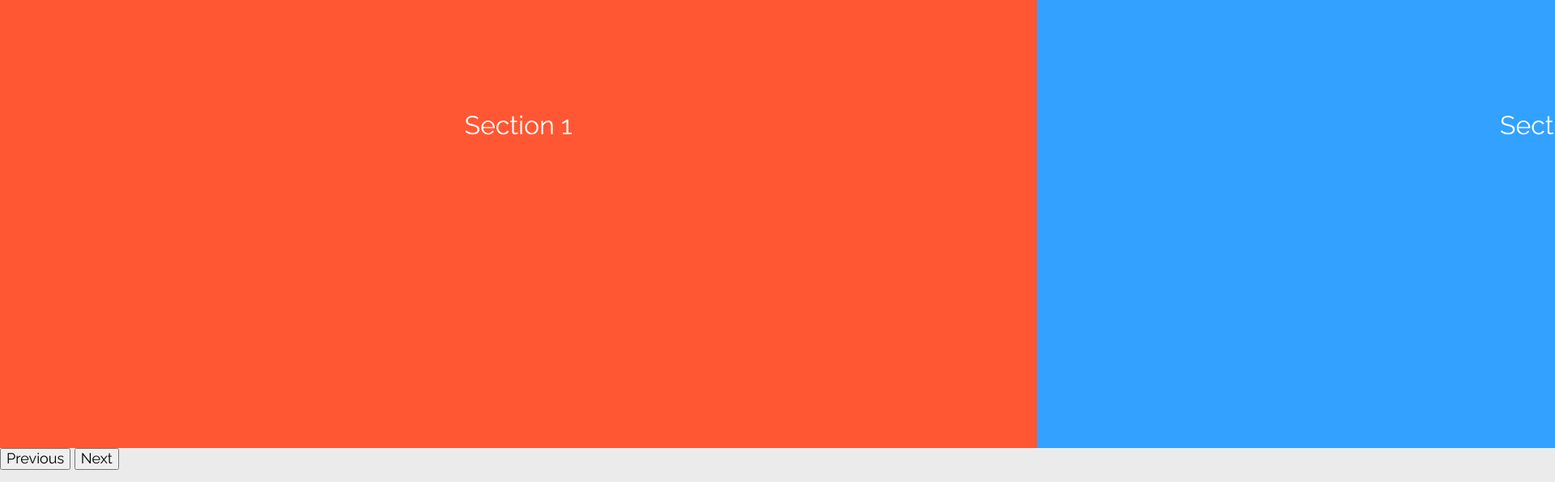
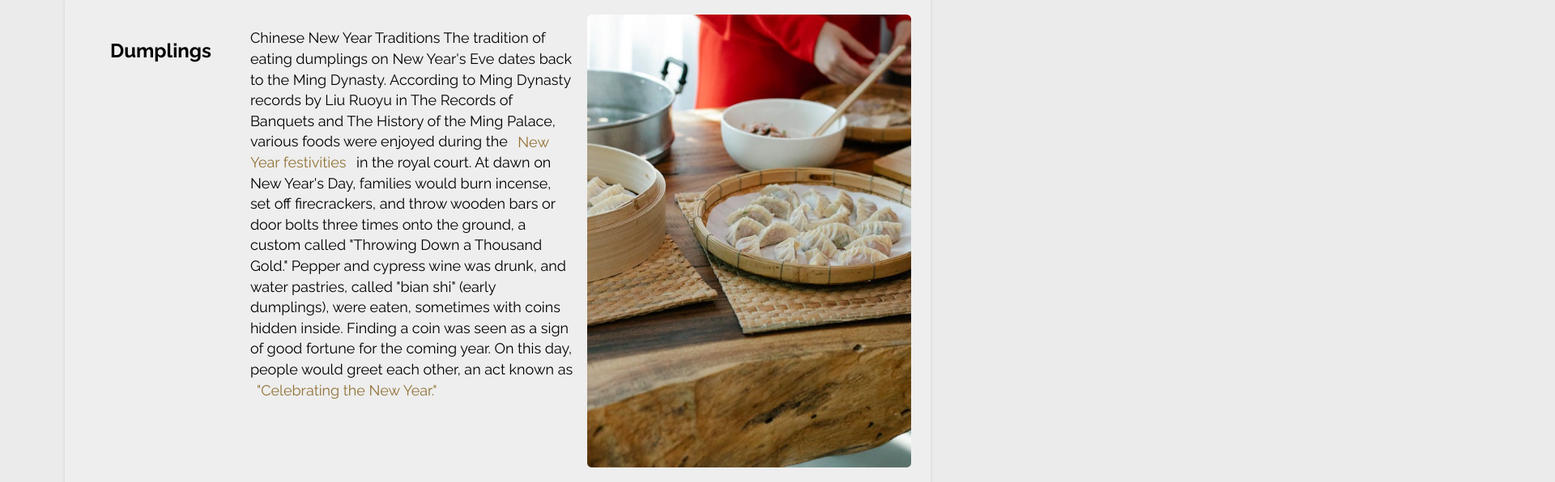
Before and after one commit to LucyHe885/country-website, a plain HTML site: page food.html in a window 1280 px wide. Shown: the part 374-970 px from the top of the page at 81% size, 1920 px wide, since content can reach past the window. Drawn offline with Linux system fonts and the light colour scheme; a web font is replaced by a local one.

Commit message:
add content and css on food html and  javascripts

```diff
--- a/food.html
+++ b/food.html
@@ -108,12 +108,41 @@
         </header>
         <section>
             <div class="container">
-                <section class="slide" id="slide1">Section 1</section>
-                <section class="slide" id="slide2">Section 2</section>
-                <section class="slide" id="slide3">Section 3</section>
+                <article class="slide" id="slide1">
+                    <h2>Dumplings</h2>
+                    <p>Chinese New Year Traditions
+
+                        The tradition of eating dumplings on New Year's Eve dates back to the Ming Dynasty. According to Ming Dynasty records by Liu Ruoyu in The Records of Banquets and The History of the Ming Palace, various foods were enjoyed during the <a href="culture.html">New Year festivities</a> in the royal court.
+                        At dawn on New Year's Day, families would burn incense, set off firecrackers, and throw wooden bars or door bolts three times onto the ground, a custom called "Throwing Down a Thousand Gold." Pepper and cypress wine was drunk, and water pastries, called "bian shi" (early dumplings), were eaten, sometimes with coins hidden inside. Finding a coin was seen as a sign of good fortune for the coming year. On this day, people would greet each other, an act known as <a href="culture.html">"Celebrating the New Year."</a>
+                    </p>
+                    <img src="images/dumpuling.jpeg" alt="dumplings">
+
+                </article>
+
+                <article class="slide" id="slide2">
+                    <h2>Hotpot</h2>
+                    <p>
+                        Hot Pot, Anciently Known as "Gudong Stew"
+
+                        Hot pot, a unique culinary creation from China, gets its name from the bubbling “gudong” sound made when ingredients are placed into boiling water. This cooking method is enjoyed by people of all ages and represents an iconic <a href="credit.html">food culture</a>.
+                        Typical hot pot ingredients include various meats, seafood, vegetables, tofu products, mushrooms, eggs, and staple foods. These items are cooked in boiling water or specially prepared broth and sometimes dipped in sauces for additional flavor.
+                    </p>
+                    <img src="images/hotpot.jpg" alt="Hotpot">
+                </article>
+
+                <article class="slide" id="slide3">
+                    <h2>Knife-Cut Noodles</h2>
+                    <p>
+                        Knife-Cut Noodles
+
+                        Also known as "Consort Noodles," knife-cut noodles are a traditional specialty from Shanxi Province and rank among the "Top Ten Noodles of China." Popular in Shanxi and surrounding areas, they are said to have been created by Chai Shao, a Tang Dynasty royal consort. These noodles are served with various sauces and seasonings, with the version from Datong, Shanxi, being the most renowned.
+
+                        Shanxi knife-cut noodles are thick on the edges and thin in the center, resembling willow leaves. They have a smooth, firm texture and a fragrant chewiness that intensifies with each bite. Alongside Beijing's Zhajiang Noodles, Henan's Stewed Noodles, Hubei's Hot Dry Noodles, and Sichuan's Dan Dan Noodles, knife-cut noodles are celebrated as one of China's five most iconic noodle dishes, making them a defining representation of Shanxi cuisine.
+                    </p>
+                    <img src="images/daoxiao-noodle.jpg" alt="daoxiao noodle">
+
+                </article>
             </div>
-            <button id="prev">Previous</button>
-            <button id="next">Next</button>
 
         </section>
     </main>
--- a/scripts/index.js
+++ b/scripts/index.js
@@ -4,29 +4,3 @@ const navList = document.getElementById('site-nav-list');
 navButton.addEventListener('click', () => {
     navList.classList.toggle('toggled');
 });
-
-
-const container = document.querySelector('.container');
-const slides = document.querySelectorAll('.slide');
-const totalSlides = slides.length;
-
-let currentIndex = 0;
-
-document.getElementById('next').addEventListener('click', () => {
-    if (currentIndex < totalSlides - 1) {
-        currentIndex++;
-        updateSlidePosition();
-    }
-});
-
-document.getElementById('prev').addEventListener('click', () => {
-    if (currentIndex > 0) {
-        currentIndex--;
-        updateSlidePosition();
-    }
-});
-
-function updateSlidePosition() {
-    const offset = -currentIndex * 100;
-    container.style.transform = `translateX(${offset}vw)`;
-}
--- a/styles/food.css
+++ b/styles/food.css
@@ -1,26 +1,60 @@
-body {
-    overflow-x: hidden;
-    margin: 0;
+p a{
+    color: rgb(146, 114, 55);
 }
 
-.container {
-    display: flex;
-    transition: transform 0.5s ease;
-    width: 300vw; /* 如果有三个 section */
+article {
+    background-color: #eeeeee;
+    margin-bottom: 2rem;
+    border-radius: .35rem;
+    box-shadow: 0 .125rem .3125rem rgba(0, 0, 0, 0.1);
+    margin: 5rem auto;
 }
 
-.slide {
-    min-width: 100vw;
-    height: 100vh;
-    display: flex;
-    align-items: center;
-    justify-content: center;
-    font-size: 2rem;
-    color: white;
-    background: #333;
+img {
+    width: 50rem;
+    height: auto;
+    overflow: hidden;
+    object-fit: cover;
+    border-radius: .35rem;
 }
 
-/* 可以为每个 section 设置不同的背景色 */
-#slide1 { background-color: #FF5733; }
-#slide2 { background-color: #33A1FF; }
-#slide3 { background-color: #33FF57; }
+@media(min-width:50em){
+
+p {
+    width: 50rem;
+    height: auto;
+}
+
+
+.container {
+    margin: 10rem 0;
+    display: flex;
+    overflow-x: auto;
+    scroll-snap-type: x mandatory;
+    width: 97vw;
+}
+
+
+.slide {
+    display: flex;
+    justify-content: space-between;
+    flex: 0 0 60rem;
+    scroll-snap-align: center;
+    box-sizing: border-box;
+    padding: 1.5rem;
+    margin: 5rem;
+}
+
+.container::-webkit-scrollbar {
+    height: .5rem;
+}
+
+.container::-webkit-scrollbar-thumb {
+    background-color: #ccc;
+    border-radius: .25rem;
+}
+
+
+
+
+}
--- a/styles/styles.css
+++ b/styles/styles.css
@@ -358,14 +358,10 @@ footer ul {
     display: flex;
     flex-direction: row;
     justify-content: space-between;
-    padding: 0;
+    padding: 1rem;
     margin: 0 1 0;
     list-style-type: none;
     text-align: center;
-}
-
-footer li {
-    padding: .5rem;
 }
 
 footer svg path{
```
Also changed, not shown: credit.html (+29 -0 lines), culture.html (+1 -1 lines), images/chinese-history.jpg (deleted), images/country-website-logo.svg (deleted), images/daoxiao-noodle.jpg (added), images/dumpuling.jpeg (added), images/hotpot.jpg (added), 1 other file.
